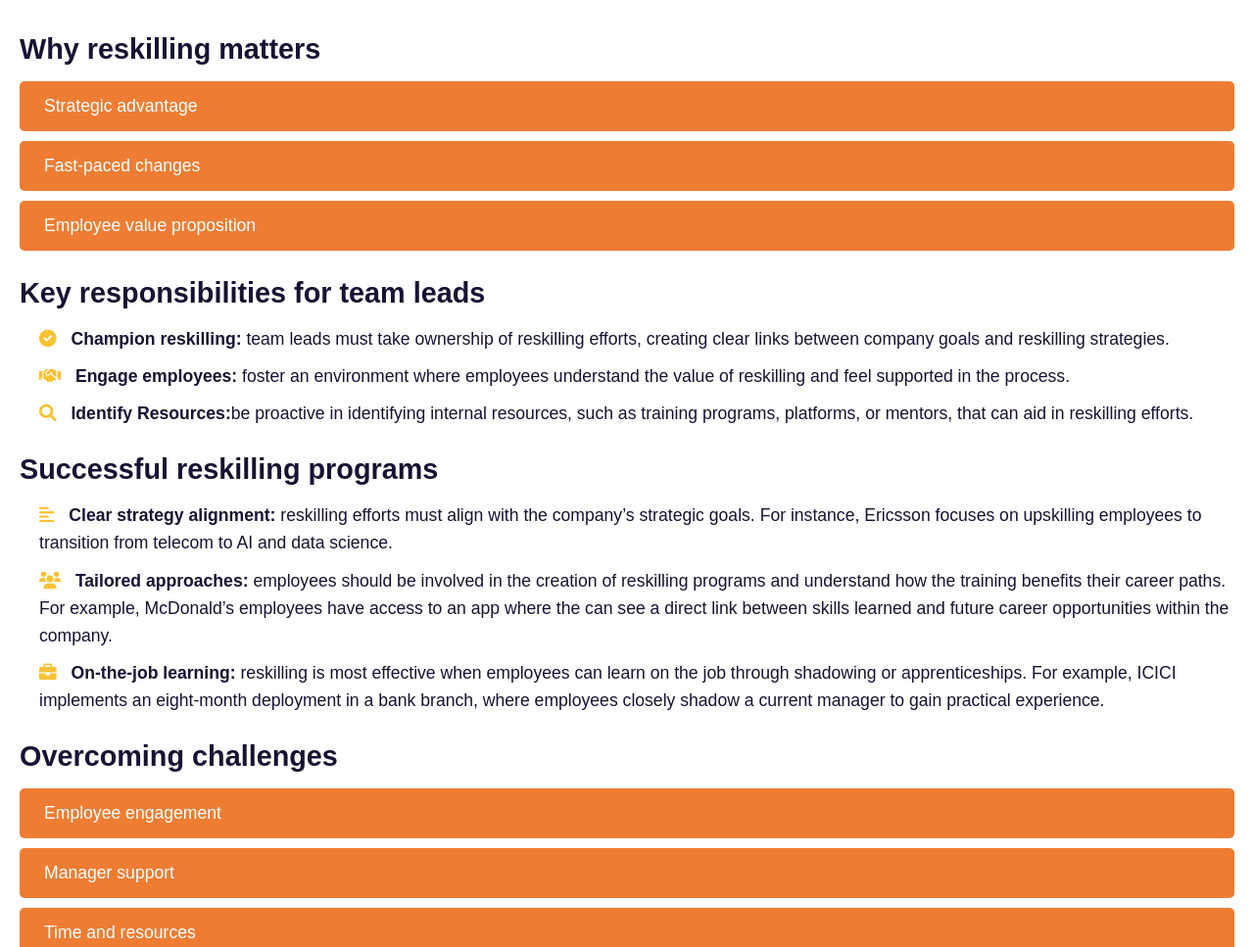
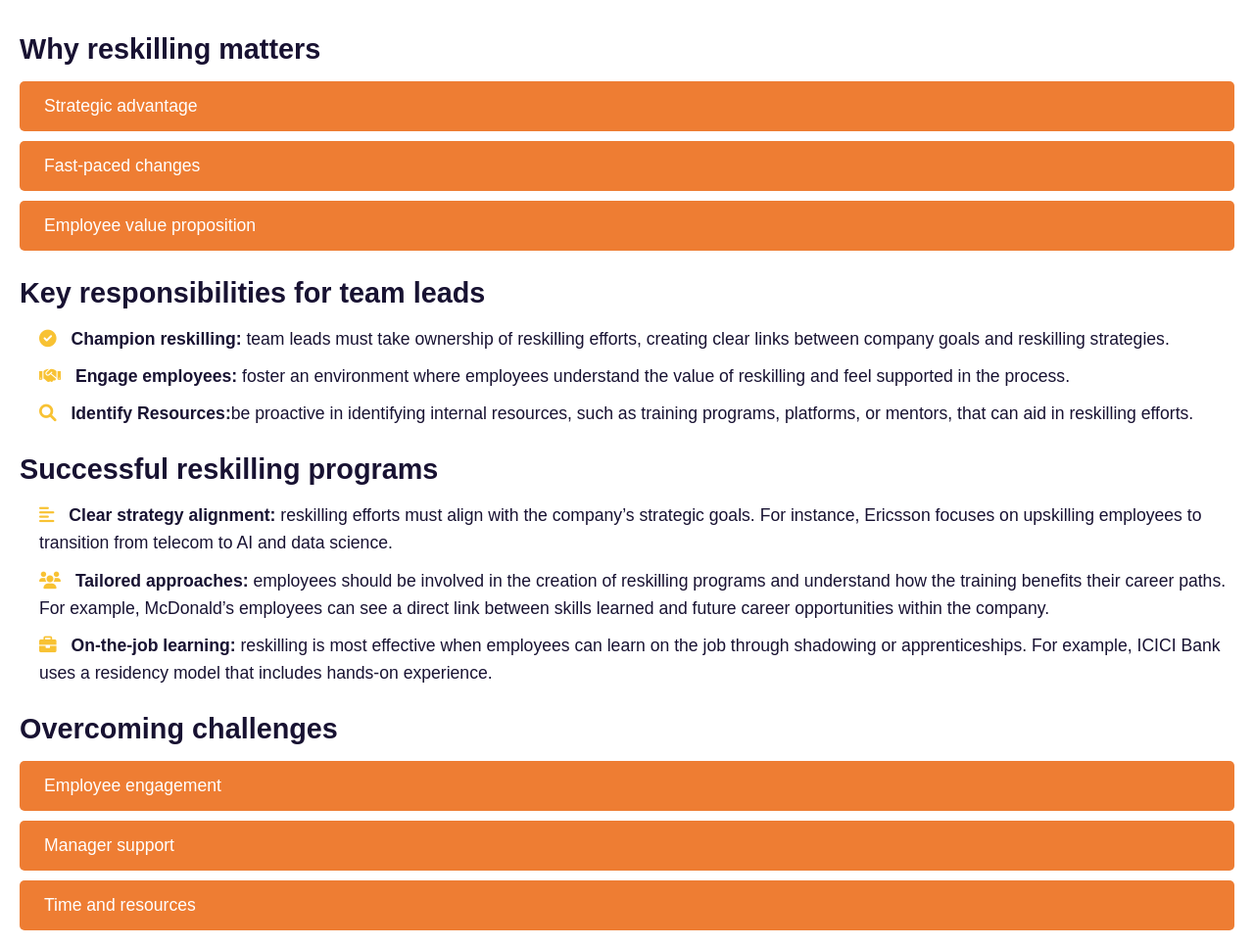
Before and after one commit to cascodenotch/reskilling-for-team-leads, a plain HTML site: page index.html in a window 1280 px wide. Shown: the part 118-1085 px from the top of the page at 98% size. Drawn offline with Linux system fonts and the light colour scheme.

Commit message:
reduccion de textos

```diff
--- a/index.html
+++ b/index.html
@@ -43,8 +43,8 @@
             <h2>Successful reskilling programs</h2>
             <ul>
                 <li><i class="fas fa-align-left"></i> <strong>Clear strategy alignment:</strong> reskilling efforts must align with the company’s strategic goals. For instance, Ericsson focuses on upskilling employees to transition from telecom to AI and data science.</li>
-                <li><i class="fas fa-users"></i> <strong>Tailored approaches:</strong> employees should be involved in the creation of reskilling programs and understand how the training benefits their career paths. For example, McDonald’s employees have access to an app where the can see a direct link between skills learned and future career opportunities within the company.</li>
-                <li><i class="fas fa-briefcase"></i> <strong>On-the-job learning:</strong> reskilling is most effective when employees can learn on the job through shadowing or apprenticeships. For example, ICICI implements an eight-month deployment in a bank branch, where employees closely shadow a current manager to gain practical experience.</li>
+                <li><i class="fas fa-users"></i> <strong>Tailored approaches:</strong> employees should be involved in the creation of reskilling programs and understand how the training benefits their career paths. For example, McDonald’s employees can see a direct link between skills learned and future career opportunities within the company.</li>
+                <li><i class="fas fa-briefcase"></i> <strong>On-the-job learning:</strong> reskilling is most effective when employees can learn on the job through shadowing or apprenticeships. For example, ICICI Bank uses a residency model that includes hands-on experience.</li>
             </ul>
 
             <h2>Overcoming challenges</h2>
```
